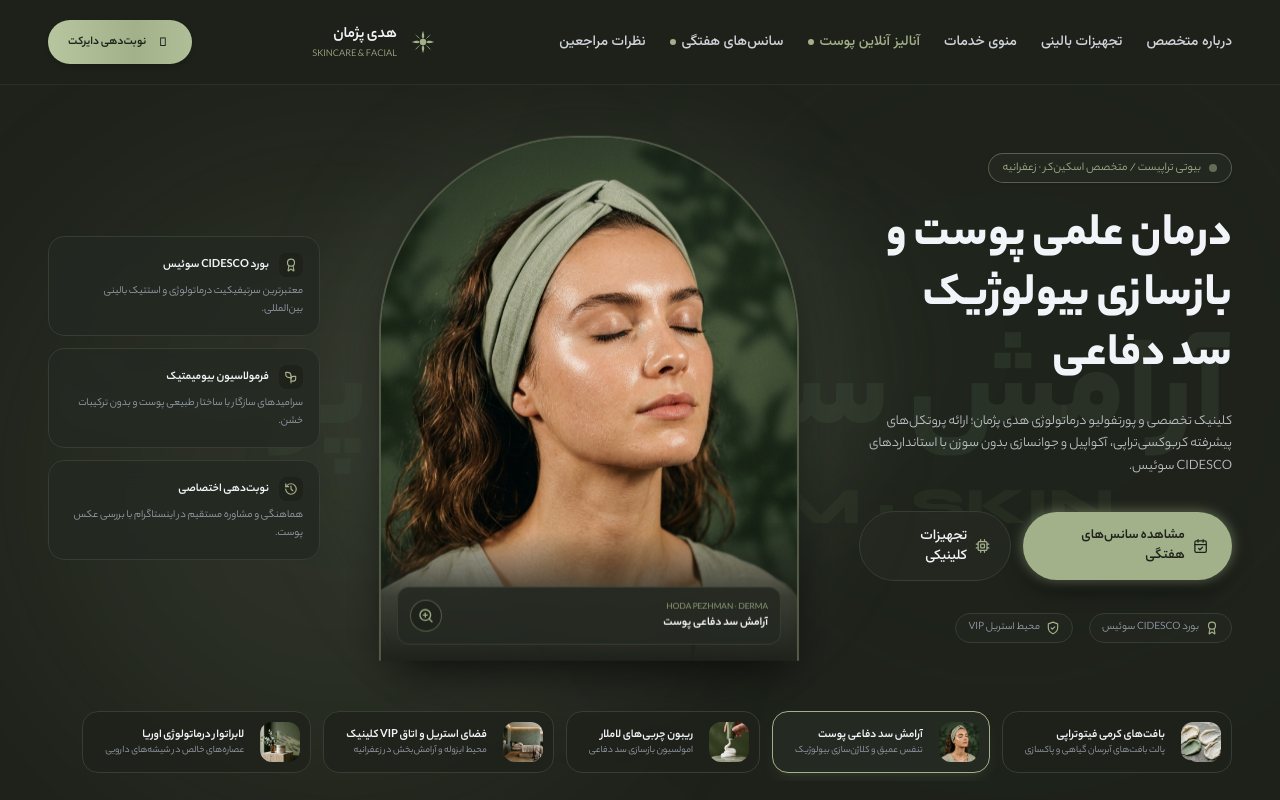
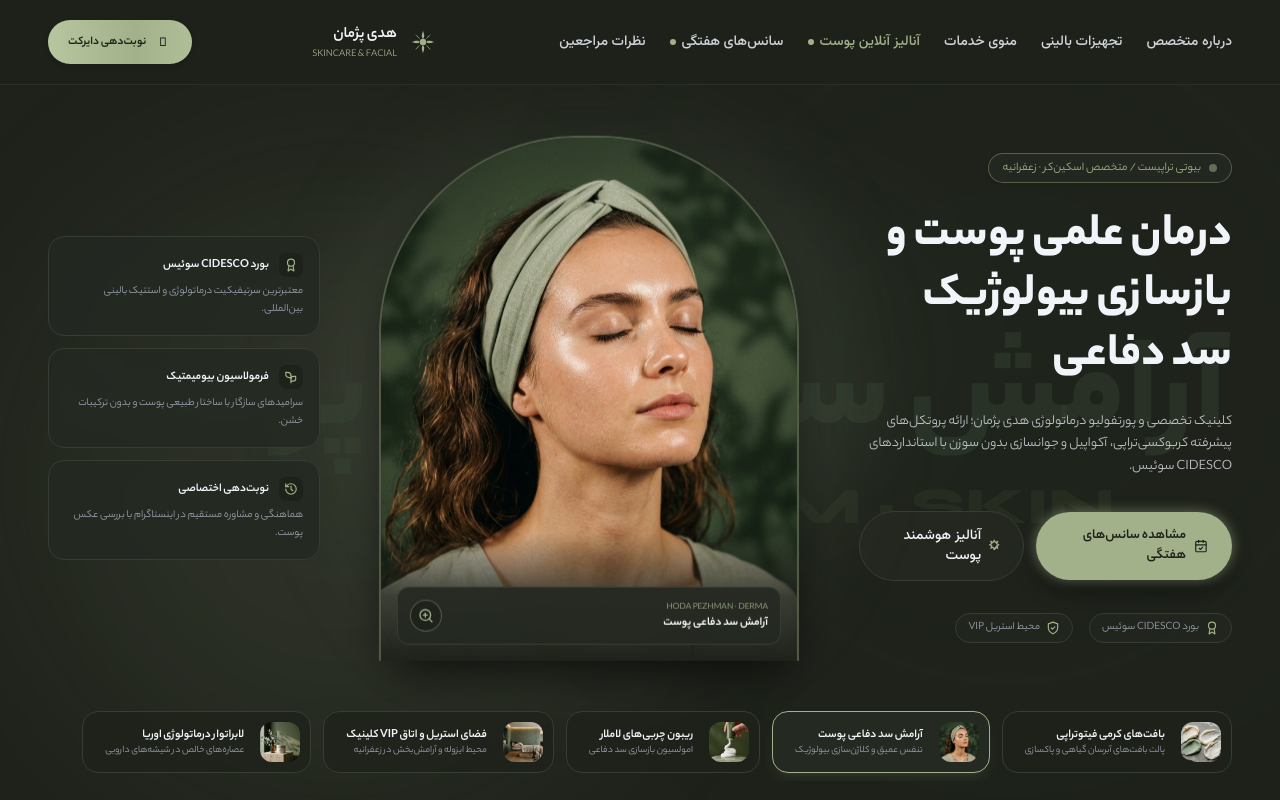
Before and after one commit to yasinlevine/hoda, a React (Vite) app: page / in a window 1280 px wide. Shown: the top 800 px of the page. Built offline with nearby package versions, Linux system fonts and the light colour scheme; a web font is replaced by a local one.

Commit message:
feat: update hero section and improve deployment build
- Replace MicrochipIcon with WandSparklesIcon in hero section
- Update hero action button link to #skin-analysis
- Enhance build script to include 404.html and .nojekyll for static hosting

```diff
--- a/package.json
+++ b/package.json
@@ -5,7 +5,7 @@
   "type": "module",
   "scripts": {
     "dev": "vite --port=3000 --host=0.0.0.0",
-    "build": "vite build && rm -rf docs && cp -r dist docs",
+    "build": "vite build && rm -rf docs && cp -r dist docs && cp docs/index.html docs/404.html && touch docs/.nojekyll",
     "preview": "vite preview",
     "predeploy": "npm run build",
     "deploy": "gh-pages -d dist",
--- a/src/components/EditorialHeroSection.tsx
+++ b/src/components/EditorialHeroSection.tsx
@@ -2,7 +2,7 @@ import React from 'react';
 import { TherapistBio } from '../types';
 import {
   CalendarCheckIcon,
-  MicrochipIcon,
+  WandSparklesIcon,
   AwardIcon,
   ShieldCheckIcon,
   ZoomInIcon,
@@ -96,11 +96,11 @@ export const EditorialHeroSection: React.FC<EditorialHeroSectionProps> = ({
             </a>
 
             <a
-              href="#devices"
+              href="#skin-analysis"
               className="min-h-[48px] px-5 py-3.5 bg-[#242922]/90 hover:bg-[#363d33] border border-[#363d33] hover:border-[#a3b18a]/50 text-[#f1f5f9] font-medium text-xs sm:text-sm rounded-full transition-all duration-300 flex items-center justify-center gap-2 cursor-pointer backdrop-blur-sm hover:scale-105 active:scale-95"
             >
-              <MicrochipIcon className="w-4 h-4 text-[#a3b18a]" />
-              <span>تجهیزات کلینیکی</span>
+              <WandSparklesIcon className="w-4 h-4 text-[#a3b18a]" />
+              <span>آنالیز هوشمند پوست</span>
             </a>
           </div>
 
```
Also changed, not shown: 5 other files (tests, documents, lock files or other folders).
